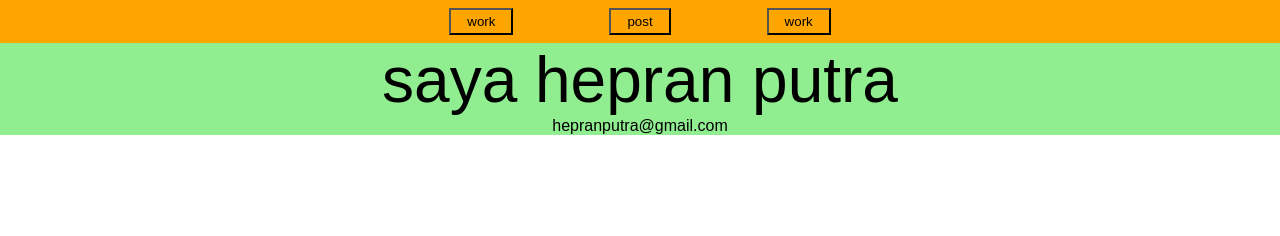
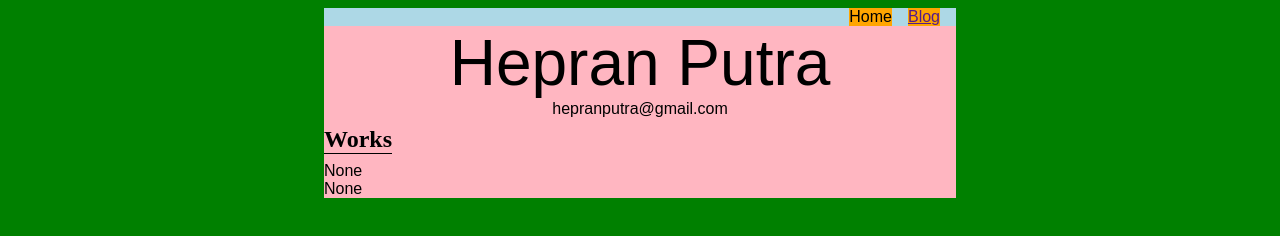
Before and after one commit to hepranputra/pw, a plain HTML site: page index.html in a window 1280 px wide. Drawn offline with Linux system fonts and the light colour scheme.

Commit message:
fix: change display

```diff
--- a/index.html
+++ b/index.html
@@ -2,19 +2,29 @@
 <html>
 <head>
     <meta charset="utf-8">
-    <title>Hepran Putra</title>
+    <title>hepranputra.(domain)</title>
     <link rel="stylesheet" href="style.css">
+    <link rel="stylesheet" href="media.css">
 </head>
 <body>
-    <div class="tabs">
-        <button class="tab">work</button>
-        <button class="tab">post</button>
-        <button class="tab">work</button>
-    </div>
-
-    <div class="name-div">
-        <p class="name-p">saya hepran putra</p>
-        <p class="email-address">hepranputra@gmail.com</p>
+    <div class="main-container">
+        <div class="header">
+            <p class="tab">Home</p>
+            <p class="tab"><a href="">Blog</a></p>
+        </div>
+        <div class="name"><p>Hepran Putra</p></div>
+        <div class="email">
+            <p>hepranputra@gmail.com</p>
+        </div>
+        <div class="works">
+            <h2 class="works-h2">Works</h2>
+            <div class="works-detail">
+                <p>None</p>
+            </div>
+            <div class="works-detail">
+                <p>None</p>
+            </div>
+        </div>
     </div>
 </body>
 </html>
--- /dev/null
+++ b/media.css
@@ -0,0 +1,5 @@
+@media (max-width: 700px) {
+    .main-container {
+        width: 90%;
+    }
+}
--- a/style.css
+++ b/style.css
@@ -1,86 +1,48 @@
 body {
-    margin: 0;
-    padding-bottom: 1000px;
+    background-color: green;
+
+    display: flex;
+    flex-direction: column;
+    align-items: center;
 }
 
 p {
+    font-family: Arial;
     margin: 0;
-    font-family: Arial;
 }
 
-.tabs {
+.main-container {
+    background-color: lightpink;
+
+    width: 50%;
+
+}
+
+.header {
+    background-color: lightblue;
+
+    display: flex;
+    justify-content: end;
+}
+
+.tab {
     background-color: orange;
+
+    /* margin: 0; */
+    margin-right: 16px;
+}
+
+.name {
+    font-size: 64px;
+}
+
+.name, .email {
     display: flex;
     justify-content: center;
 }
 
-.tab {
-    margin: 8px 48px;
-    padding: 4px 16px;
-    background-color: orange;
-
+.works-h2 {
+    display: inline-block;
+    margin: 8px 0;
+    border-bottom: 1px solid black;
 }
-
-.tab:active {
-    box-shadow: 0 0 10px rgba(0,0,0, 0.5);
-}
-
-.name-div {
-    background-color: lightgreen;
-
-    display: flex;
-    flex-direction: column;
-    justify-content: center;
-    align-items: center;
-}
-
-.name-p {
-    font-size: 64px;
-}
-
-
-
-/* .tabs { */
-/*     display: grid; */
-/*     grid-template-columns: 1fr 1fr 1fr 1fr; */
-/*     column-gap: 16px; */
-/*     row-gap: 16px; */
-/*     padding-left: 32px; */
-/*     padding-right: 32px; */
-/*     padding-top: 32px; */
-/*  */
-/*     position: fixed; */
-/* } */
-/*  */
-/* @media (max-width: 700px) { */
-/*     .tabs { */
-/*         grid-template-columns: 1fr 1fr; */
-/*     } */
-/* } */
-/*  */
-/* .tab { */
-/*     padding: 36px; */
-/*     background-color: lightgreen; */
-/*     display: flex; */
-/*     justify-content: center; */
-/*     font-family: Arial; */
-/*     font-size: 35px; */
-/*     font-weight: 1000; */
-/*     margin: 0; */
-/* } */
-/*  */
-/* .newsletter { */
-/*     background-color: #fe8a3d; */
-/* } */
-/*  */
-/* .instagram { */
-/*     background-color: #dea6af; */
-/* } */
-/*  */
-/* .facebook { */
-/*     background-color: #5cb6eb; */
-/* } */
-/*  */
-/* .linkedin { */
-/*     background-color: #fed001; */
-/* } */
```
Also changed, not shown: screenshot.png (added).
